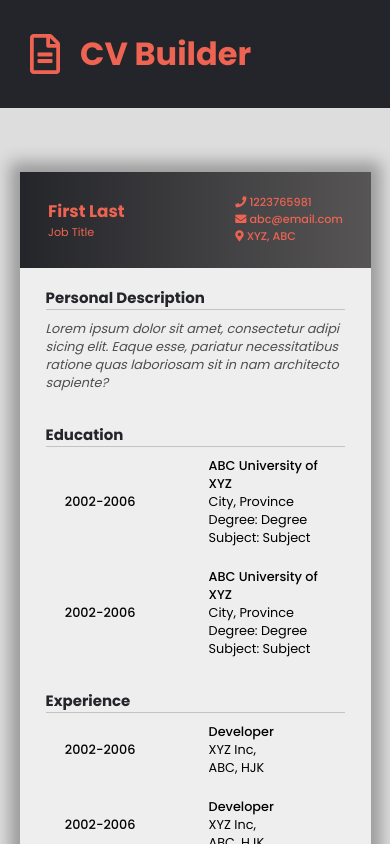
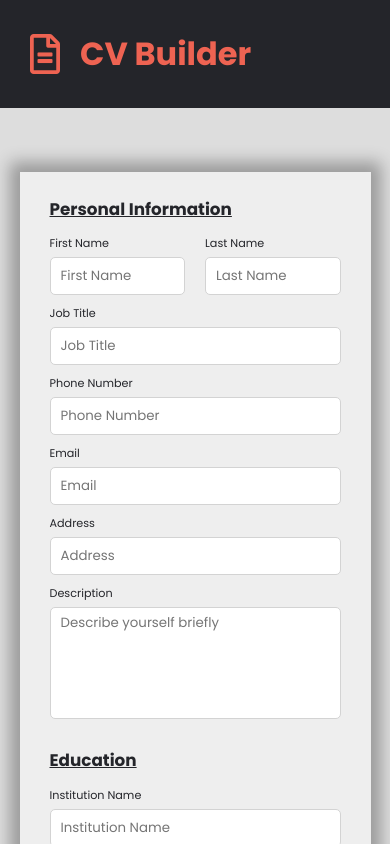
Before and after one commit to mirza-adnan/cv-builder, a React (Create React App) app: page / in a window 390 px wide. Shown: the top 844 px of the page. Built offline with nearby package versions, Linux system fonts and the light colour scheme.

Commit message:
made form font size responsive

```diff
--- a/src/App.css
+++ b/src/App.css
@@ -47,25 +47,6 @@ main {
 	transform-style: preserve-3d;
 	transition: all 0.5s ease;
 	display: flex;
-	justify-content: center;
-	transform: rotateY(180deg);
-}
-
-.flip-container:hover {
-}
-
-.cv-form {
-	padding: 0px 30px 20px;
-	background-color: var(--body);
-	-webkit-box-shadow: 0px 0px 15px 10px rgba(0, 0, 0, 0.3);
-	box-shadow: 0px 0px 15px 10px rgba(0, 0, 0, 0.3);
-	color: var(--clr-black);
-	overflow: hidden;
-}
-
-.cv-form h2 {
-	text-decoration: underline;
-	margin: 30px 0px;
 }
 
 .front {
@@ -79,6 +60,22 @@ main {
 	position: absolute;
 	backface-visibility: hidden;
 	transform: rotateY(180deg);
+}
+
+.cv-form {
+	padding: 0px 30px 20px;
+	background-color: var(--body);
+	-webkit-box-shadow: 0px 0px 15px 10px rgba(0, 0, 0, 0.3);
+	box-shadow: 0px 0px 15px 10px rgba(0, 0, 0, 0.3);
+	color: var(--clr-black);
+	overflow: hidden;
+	margin-bottom: 32px;
+	font-size: clamp(0.7rem, 2vw, 1rem);
+}
+
+.cv-form h2 {
+	text-decoration: underline;
+	margin: 1.4em 0px 0.8em;
 }
 
 .double-field {
```
